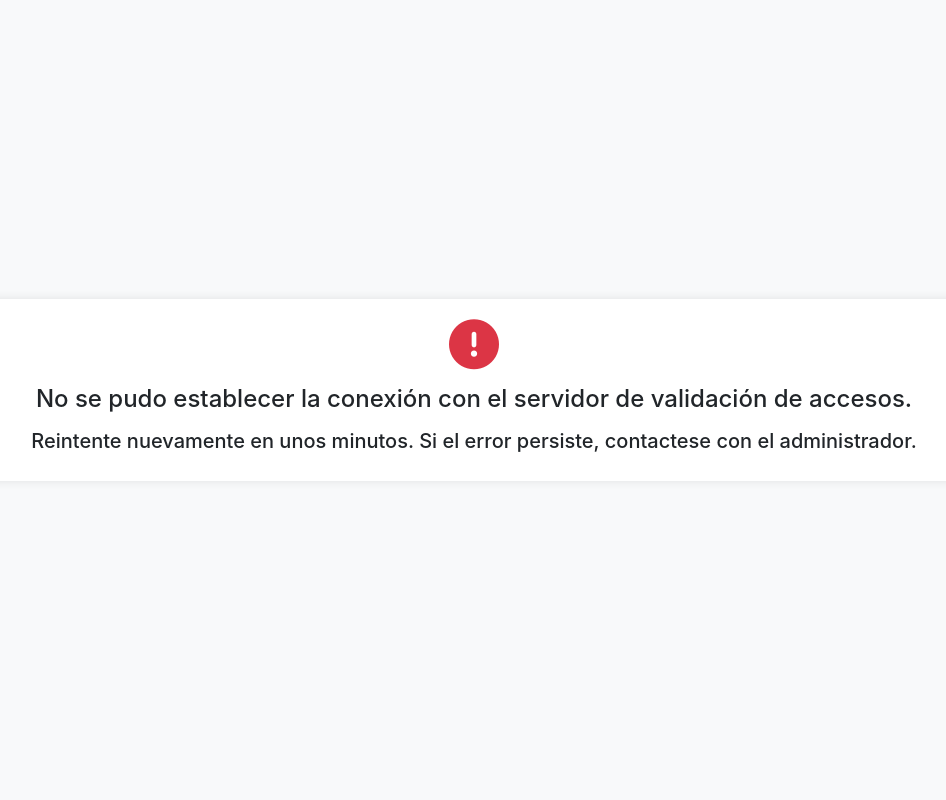
After one commit to mendezalejandro/LabsUnaj_PSA, a PHP site: page /dashboard/no-connection.php in a window 1280 px wide. The commit adds this page. Shown: the whole page, without its empty margins (166-1112 px from the left). Run offline with PHP 8.4, Linux system fonts and the light colour scheme; some libraries are stand-ins or nearby versions.

Commit message:
fix no connecttion

```diff
--- /dev/null
+++ b/no-connection.php
@@ -0,0 +1,55 @@
+<?php
+include "static/include/head.php";
+?>
+<!DOCTYPE html>
+<html lang="es">
+<head>
+    <meta charset="UTF-8">
+    <meta name="viewport" content="width=device-width, initial-scale=1, shrink-to-fit=no">
+    <title>Sin conexión</title>
+
+    <!-- Enlace a Bootstrap (puedes usar un CDN o descargar e incluir localmente) -->
+    <link rel="stylesheet" href="https://stackpath.bootstrapcdn.com/bootstrap/4.3.1/css/bootstrap.min.css">
+
+    <style>
+        body {
+            display: flex;
+            align-items: center;
+            justify-content: center;
+            height: 100vh;
+            margin: 0;
+            background-color: #f8f9fa;
+        }
+
+        .container {
+            text-align: center;
+        }
+
+        .message {
+            margin-bottom: 20px;
+            padding: 20px;
+            background-color: #ffffff;
+            border-radius: 8px;
+            box-shadow: 0 0 10px rgba(0, 0, 0, 0.1);
+        }
+
+        .icon {
+            font-size: 50px;
+            color: #dc3545; /* Color rojo de Bootstrap */
+        }
+    </style>
+</head>
+<body>
+
+<div class="container">
+    <div class="message">
+        <i class="icon fas fa-exclamation-circle"></i>
+        <h4 class="mt-3">No se pudo establecer la conexión con el servidor de validación de accesos.</h4>
+        <h5 class="mt-3">Reintente nuevamente en unos minutos. Si el error persiste, contactese con el administrador.</h5>
+    </div>
+</div>
+
+
+
+</body>
+</html>
```
Also changed, not shown: index.php (+33 -4 lines).
